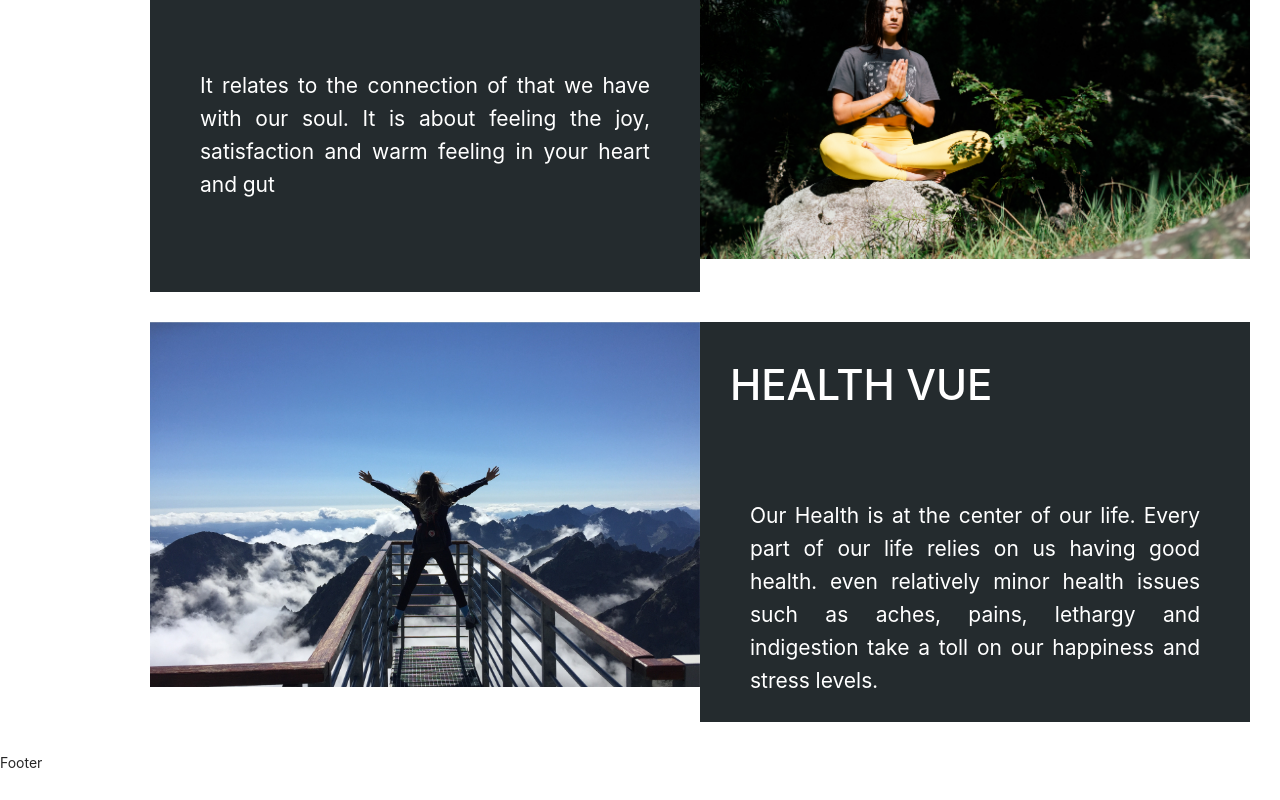
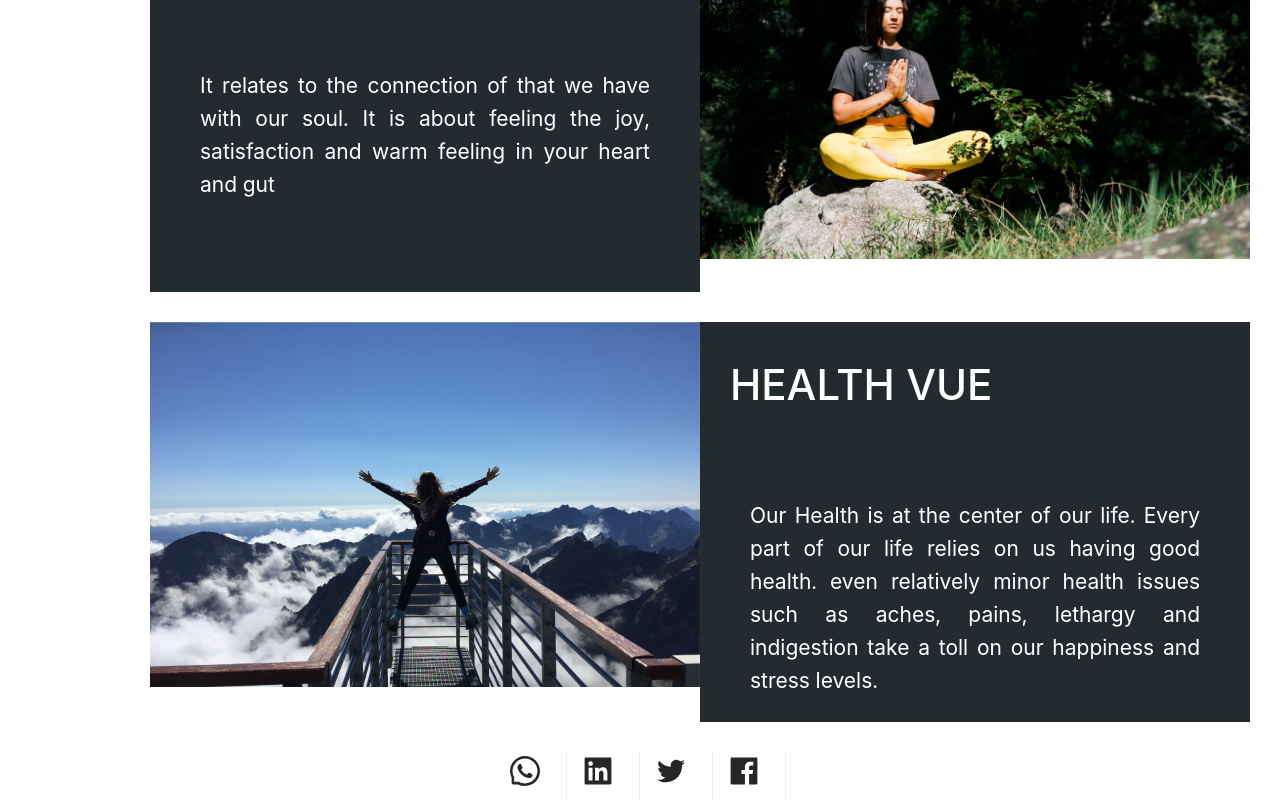
Before and after one commit to ssinha8752/mindvuecoaching, a React (Create React App) app: page / in a window 1280 px wide. Shown: the part 2483-3283 px from the top of the page. Before the commit the page ends 3257 px from the top, so only its background shows below. Built offline with nearby package versions, Linux system fonts and the light colour scheme.

Commit message:
[Shubham] Adding Footer

```diff
--- a/src/components/Home/components/Footer/footer.jsx
+++ b/src/components/Home/components/Footer/footer.jsx
@@ -1,8 +1,43 @@
 import React,{Component} from 'react';
+import { Menu } from 'antd';
+import { FacebookFilled, FacebookOutlined, LinkedinFilled, LinkedinOutlined, TwitterOutlined, WhatsAppOutlined } from '@ant-design/icons';
 
 class Footer extends Component{
     render(){
-        return <div>Footer</div>
+        return <div style={{display:"flex", justifyContent:"center"}}>
+        <div>
+        <Menu>
+            <Menu.Item key="wapp" icon={<WhatsAppOutlined style={{ fontSize: '30px'}}/>}>
+          <a href="https://ant.design" target="_blank" rel="noopener noreferrer">
+          </a>
+        </Menu.Item>
+        </Menu>
+        </div>
+        <div>
+        <Menu>
+        <Menu.Item key="lkdin" icon={<LinkedinFilled style={{ fontSize: '30px'}}/>}>
+          <a href="https://ant.design" target="_blank" rel="noopener noreferrer">
+          </a>
+        </Menu.Item>
+        </Menu>
+        </div>
+        <div>
+        <Menu>
+        <Menu.Item key="twtr" icon={<TwitterOutlined style={{ fontSize: '30px'}}/>}>
+          <a href="https://ant.design" target="_blank" rel="noopener noreferrer">
+          </a>
+        </Menu.Item>
+        </Menu>
+        </div>
+        <div>
+        <Menu>
+        <Menu.Item key="fb" icon={<FacebookFilled style={{ fontSize: '30px'}}/>}>
+          <a href="https://ant.design" target="_blank" rel="noopener noreferrer">
+          </a>
+        </Menu.Item>
+        </Menu>
+        </div>
+        </div>
     }
 }
 
```
